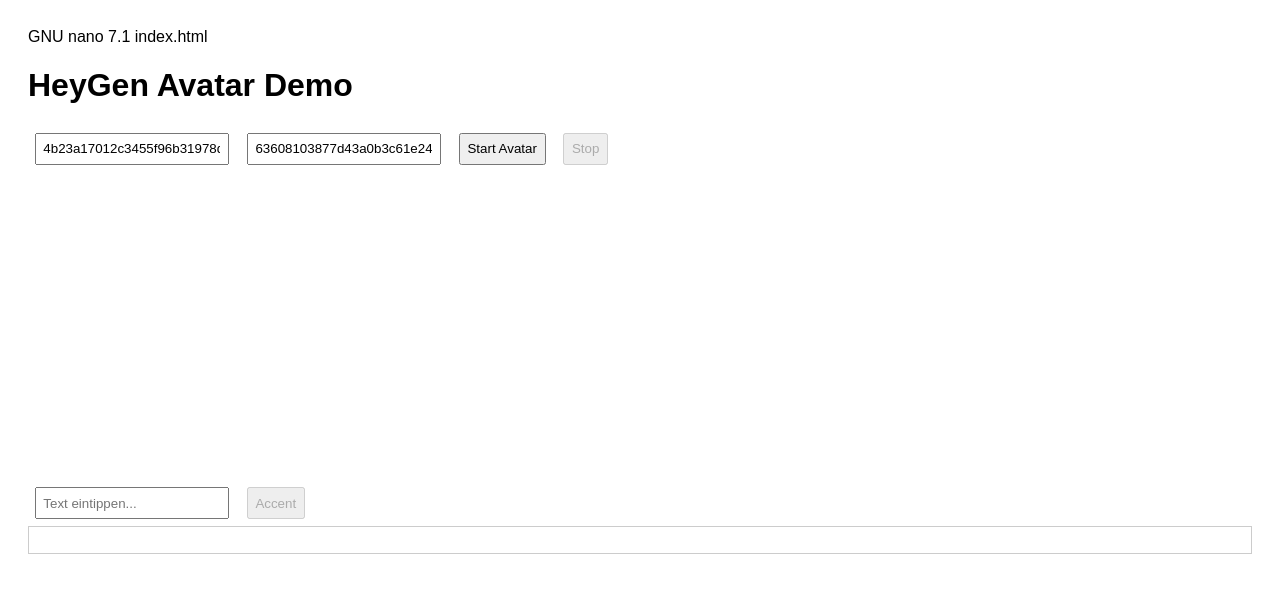
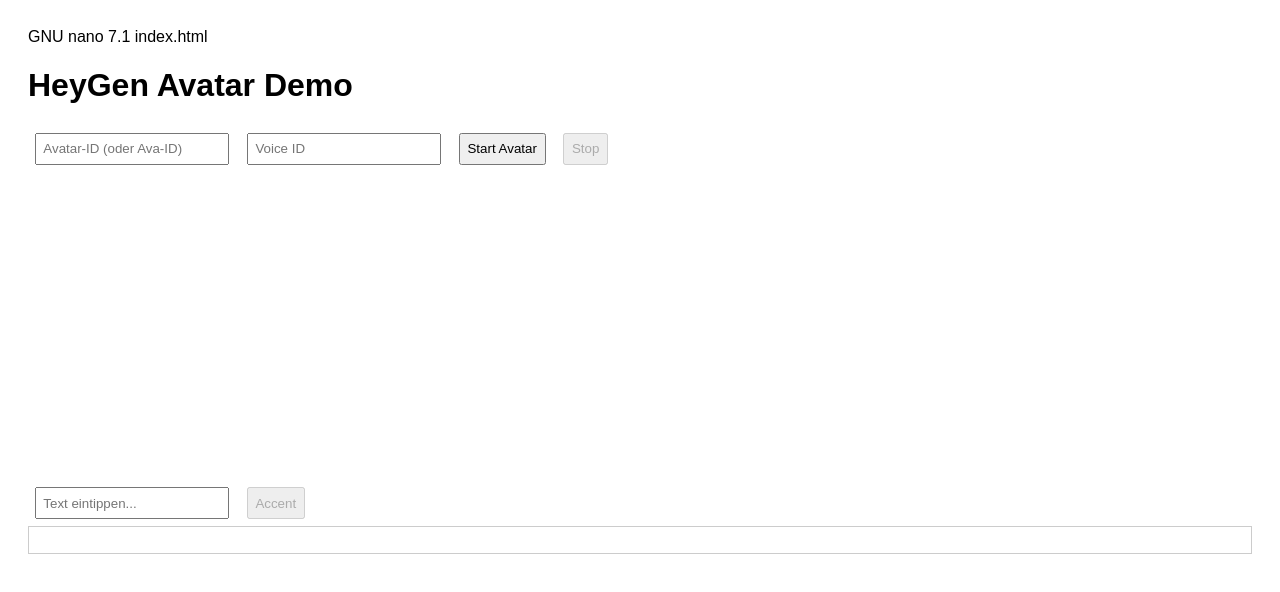
Before and after one commit to ZouRoung/heygen-chatbot, a plain HTML site: page index.html in a window 1280 px wide. Drawn offline with Linux system fonts and the light colour scheme.

Commit message:
jahdshjab

```diff
--- a/index.html
+++ b/index.html
@@ -14,8 +14,8 @@
 </head>
 <body>
   <h1>HeyGen Avatar Demo</h1>
-  <input id="avatarID" placeholder="Avatar-ID (oder Ava‑ID)" value="4b23a17012c3455f96b31978dfe78900">
-  <input id="voiceID" placeholder="Voice ID" value="63608103877d43a0b3c61e240b8f86c3">
+  <input id="avatarID" placeholder="Avatar-ID (oder Ava‑ID)" value="">
+  <input id="voiceID" placeholder="Voice ID" value="">
   <button id="startBtn">Start Avatar</button>
   <button id="closeBtn" disabled>Stop</button><br>
   <input id="taskInput" placeholder="Text eintippen...">
@@ -24,7 +24,7 @@
   <div id="status"></div>
 
   <script>
-    const API_CONFIG = { serverUrl: "https://api.heygen.com", apiKey: "N2NjNzhmYjVmODI2NDE2NWFiMmIzMzRhMDVkNzk1MWYtMTc0OTMxOTQwNg==" };
+    const API_CONFIG = { serverUrl: "https://api.heygen.com", apiKey: "Y2ExMTAyNDcyZjRlNDk2ODgzNDJlMDAxYjQyMzE3MGItMTc0OTMzMTU1Ng==" };
 
     let sessionInfo = null, room = null, mediaStream = new MediaStream();
 
```
